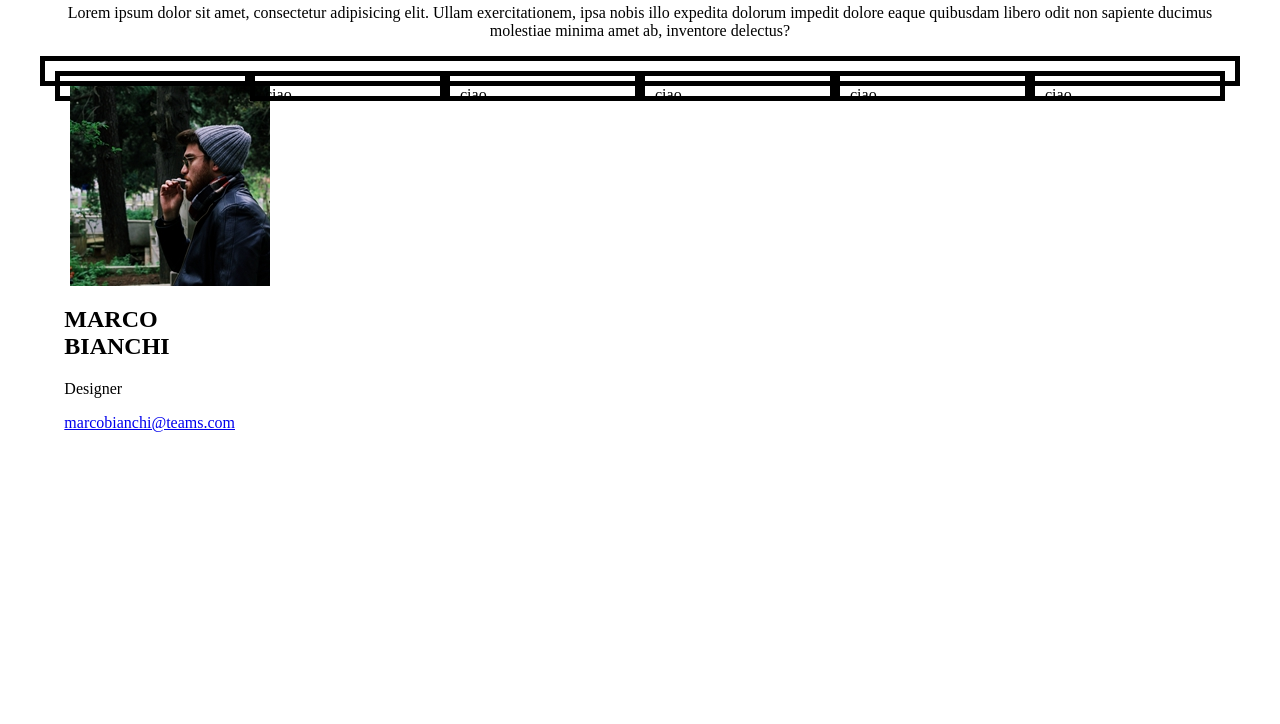
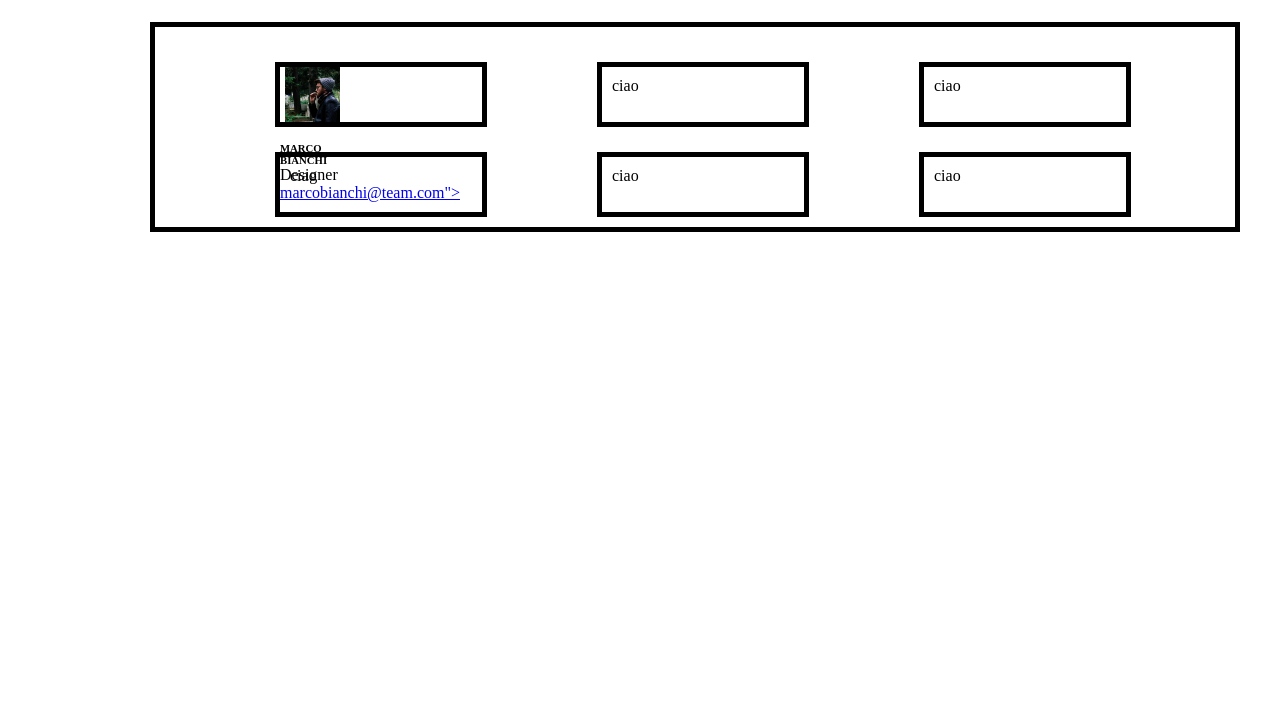
Before and after one commit to luca-masera/html-css-float-cards, a plain HTML site: page index.html in a window 1280 px wide. Shown: the part 76-800 px from the top of the page. Drawn offline with Linux system fonts and the light colour scheme.

Commit message:
css block

```diff
--- a/css/style.css
+++ b/css/style.css
@@ -1,5 +1,5 @@
 *{
-    margin: o;
+    margin: 0;
     padding: 0;
     box-sizing: border-box;
 }
@@ -23,23 +23,35 @@
     display: table;
     clear: both;
 }
-.box-grande{
+.containere{
     max-width: 1200px;
-    margin: 0 auto;
+    height: 400px;
 }
+
 .debug{
     border: 5px solid black;
     padding: 10px;
+    margin-left: 110px;
+    margin-top: 25px;
+}
 
-}
 .box{
-    width: calc(100% / 6);
-    height: 20px;
+    width: calc(100% / 5);
+    height: 65px;
+
 }
 
 .pull-left {
     float: left;
 }
+.foto1{
+    object-fit: contain;
+    width: 64px;
+    height: 85px;
+    padding-bottom: 30px;
+    margin: -10px;
+}
+
 .testo{
-    float: right;
+    inline-size: none;
 }
--- a/index.html
+++ b/index.html
@@ -21,16 +21,18 @@
         </header>
 
 
-        <main class="box-grande debug">
-            <div class="box pull-left debug clearflix">
-                <img class="pull-left" src="img/male1.png" alt="foto ragazzo 1">
-
-                <div class="testo">
-                    <h2>MARCO BIANCHI</h2>
-                    <p>Designer</p>
-                    <a href="mailto:someone@example.com">marcobianchi@teams.com</a>
+        <main class="container clearflix debug">
+            <div>
+                <div class="box pull-left debug testo">
+                    <img class="foto1 pull-left" src="img/male1.png" alt="marco">
+                    <div class="testo foto1">
+                        <h6>MARCO BIANCHI</h6>
+                        <p>Designer</p>
+                        <a href="mailto:someone@example.com">marcobianchi@team.com"></a>
+                    </div>
                 </div>
             </div>
+
             <div class="box pull-left debug">
                 ciao
             </div>
```
